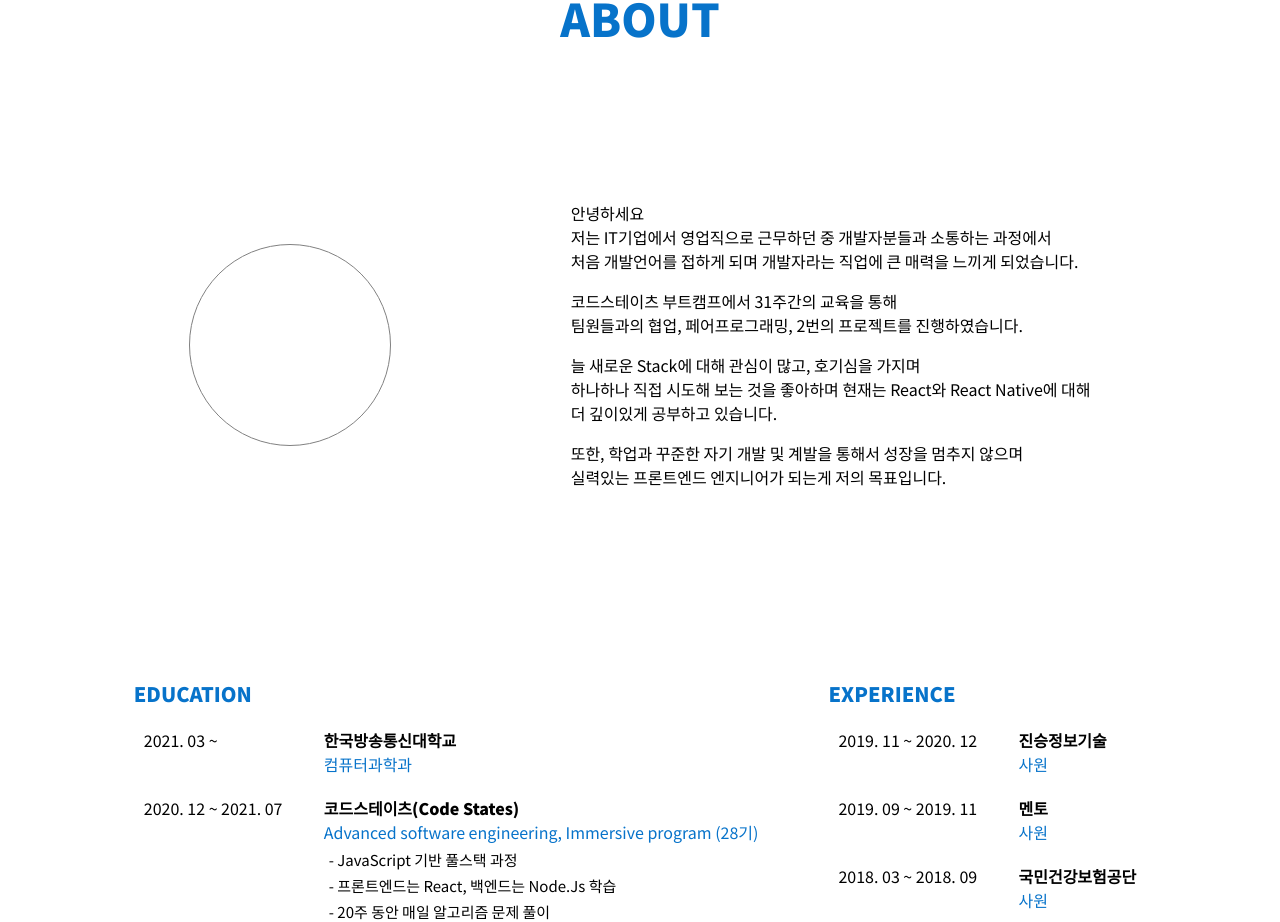
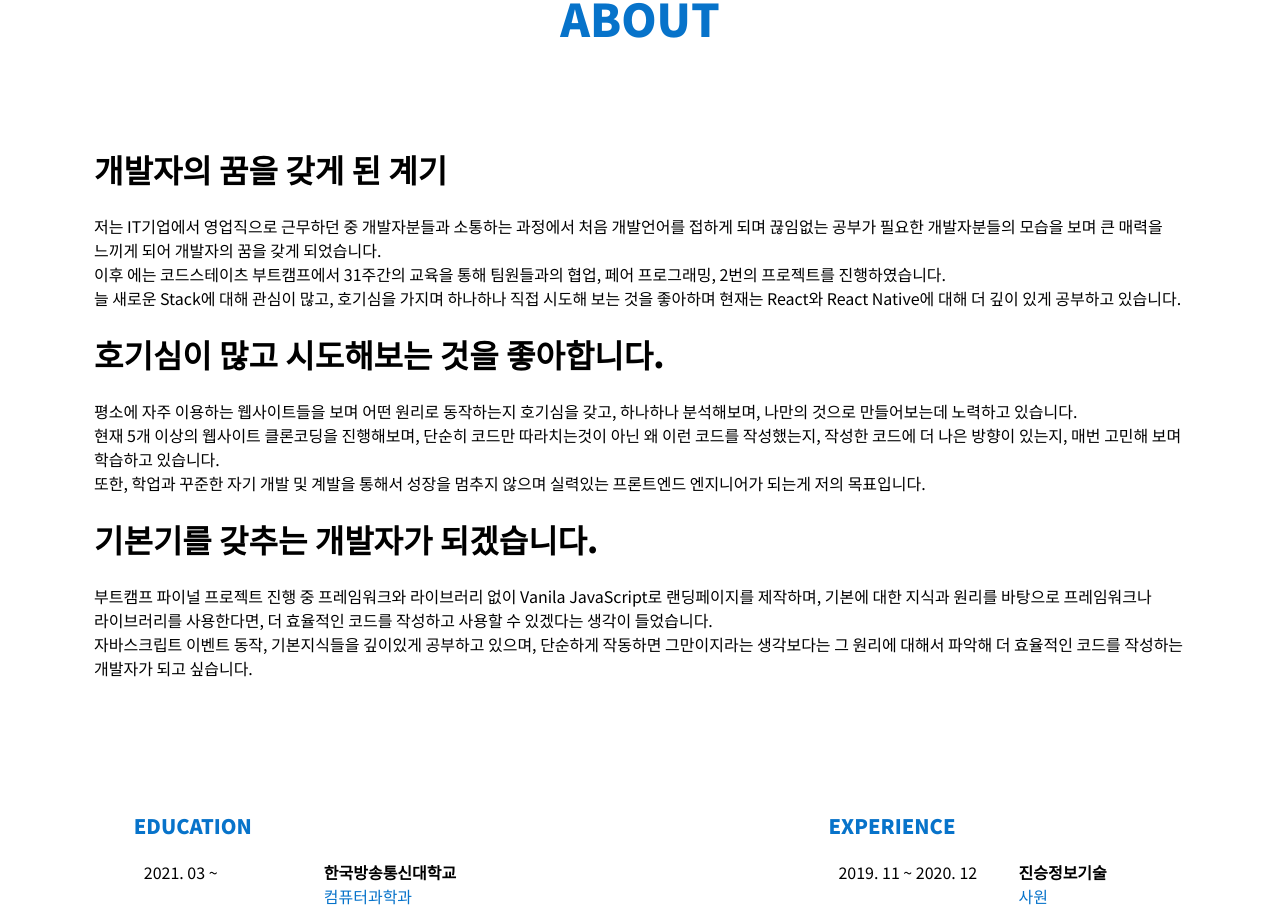
Before and after one commit to wonbeenna/Web-Portfolio, a React (Create React App) app: page / in a window 1280 px wide. Shown: the part 900-1822 px from the top of the page. Built offline with nearby package versions, Linux system fonts and the light colour scheme.

Commit message:
fixed contents

```diff
--- a/src/components/About.tsx
+++ b/src/components/About.tsx
@@ -33,33 +33,38 @@ function About() {
       <p className="about__title">ABOUT</p>
 
       <div className="about__container">
-        <div className="about__profile">
-          <img className="about__profileImg" alt="" />
-        </div>
         <div className="about__contents">
+          <h1>개발자의 꿈을 갖게 된 계기</h1>
           <p className="about__content__textA">
-            안녕하세요
-            <br /> 저는 IT기업에서 영업직으로 근무하던 중 개발자분들과 소통하는
-            과정에서
-            <br />
-            처음 개발언어를 접하게 되며 개발자라는 직업에 큰 매력을 느끼게
-            되었습니다.
+            저는 IT기업에서 영업직으로 근무하던 중 개발자분들과 소통하는
+            과정에서 처음 개발언어를 접하게 되며 끊임없는 공부가 필요한
+            개발자분들의 모습을 보며 큰 매력을 느끼게 되어 개발자의 꿈을 갖게
+            되었습니다. <br></br>이후 에는 코드스테이츠 부트캠프에서 31주간의
+            교육을 통해 팀원들과의 협업, 페어 프로그래밍, 2번의 프로젝트를
+            진행하였습니다.<br></br> 늘 새로운 Stack에 대해 관심이 많고,
+            호기심을 가지며 하나하나 직접 시도해 보는 것을 좋아하며 현재는
+            React와 React Native에 대해 더 깊이 있게 공부하고 있습니다.
           </p>
+          <h1>호기심이 많고 시도해보는 것을 좋아합니다.</h1>
           <p className="about__content__textB">
-            코드스테이츠 부트캠프에서 31주간의 교육을 통해
-            <br />
-            팀원들과의 협업, 페어프로그래밍, 2번의 프로젝트를 진행하였습니다.
+            평소에 자주 이용하는 웹사이트들을 보며 어떤 원리로 동작하는지
+            호기심을 갖고, 하나하나 분석해보며, 나만의 것으로 만들어보는데
+            노력하고 있습니다. <br></br>현재 5개 이상의 웹사이트 클론코딩을
+            진행해보며, 단순히 코드만 따라치는것이 아닌 왜 이런 코드를
+            작성했는지, 작성한 코드에 더 나은 방향이 있는지, 매번 고민해 보며
+            학습하고 있습니다.<br></br>
+            또한, 학업과 꾸준한 자기 개발 및 계발을 통해서 성장을 멈추지 않으며
+            실력있는 프론트엔드 엔지니어가 되는게 저의 목표입니다.
           </p>
+          <h1>기본기를 갖추는 개발자가 되겠습니다.</h1>
           <p className="about__content__textC">
-            늘 새로운 Stack에 대해 관심이 많고, 호기심을 가지며 <br />
-            하나하나 직접 시도해 보는 것을 좋아하며 현재는 React와 React
-            Native에 대해
-            <br />더 깊이있게 공부하고 있습니다.
-          </p>
-          <p className="about__content__textD">
-            또한, 학업과 꾸준한 자기 개발 및 계발을 통해서 성장을 멈추지 않으며
-            <br />
-            실력있는 프론트엔드 엔지니어가 되는게 저의 목표입니다.
+            부트캠프 파이널 프로젝트 진행 중 프레임워크와 라이브러리 없이 Vanila
+            JavaScript로 랜딩페이지를 제작하며, 기본에 대한 지식과 원리를
+            바탕으로 프레임워크나 라이브러리를 사용한다면, 더 효율적인 코드를
+            작성하고 사용할 수 있겠다는 생각이 들었습니다. <br></br>자바스크립트
+            이벤트 동작, 기본지식들을 깊이있게 공부하고 있으며, 단순하게
+            작동하면 그만이지라는 생각보다는 그 원리에 대해서 파악해 더 효율적인
+            코드를 작성하는 개발자가 되고 싶습니다.
           </p>
         </div>
       </div>
--- a/src/css/About.css
+++ b/src/css/About.css
@@ -17,7 +17,7 @@
   margin-bottom: 50px;
 }
 .about__profile {
-  margin: 7vw;
+  margin: 10px;
   width: 200px;
   height: 200px;
   border: 1px solid gray;
@@ -25,13 +25,12 @@
 }
 
 .about__contents {
-  margin: 7vw;
+  margin: 30px;
 }
 
 .about__content__textA,
 .about__content__textB,
-.about__content__textC,
-.about__content__textD {
+.about__content__textC {
   word-break: keep-all;
 }
 
```
